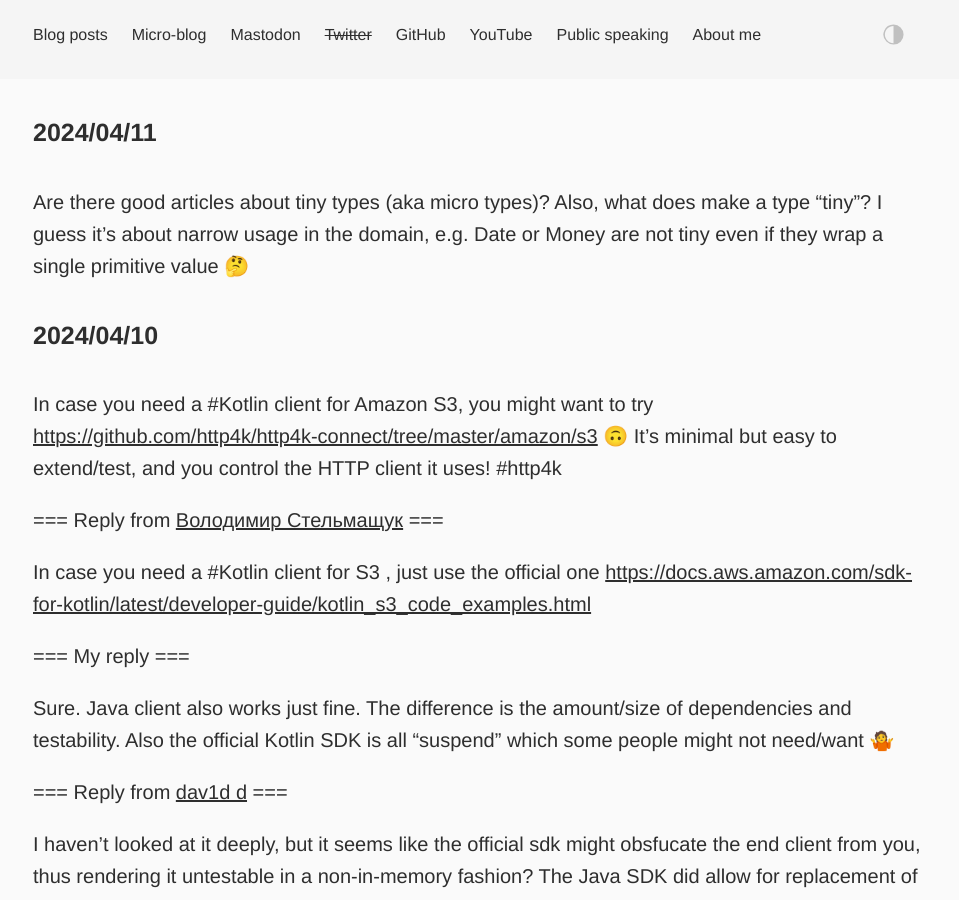
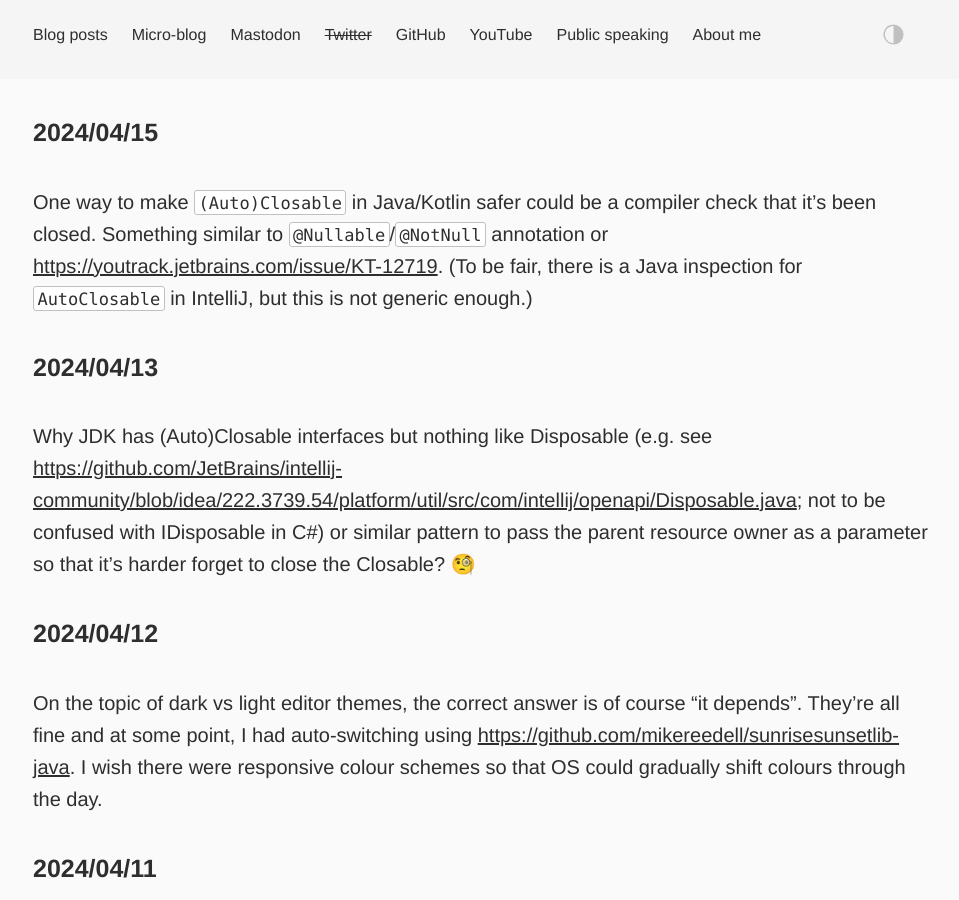
Before and after one commit to dkandalov/dkandalov.github.io, a Jekyll site: the page built from micro-blog.md, in a window 1280 px wide and 900 px high. Shown: the whole window, without its empty margins (159-1118 px from the left). Built offline with Jekyll 4.4.1, drawn with Linux system fonts in a browser that asks for light colours.

Commit message:
updated micro-blog

```diff
--- a/micro-blog.md
+++ b/micro-blog.md
@@ -2,6 +2,16 @@
 layout: post
 permalink: /micro-blog/
 ---
+
+#### 2024/04/15
+One way to make `(Auto)Closable` in Java/Kotlin safer could be a compiler check that it's been closed. Something similar to `@Nullable`/`@NotNull` annotation or <https://youtrack.jetbrains.com/issue/KT-12719>. (To be fair, there is a Java inspection for `AutoClosable` in IntelliJ, but this is not generic enough.)
+
+
+#### 2024/04/13
+Why JDK has (Auto)Closable interfaces but nothing like Disposable (e.g. see <https://github.com/JetBrains/intellij-community/blob/idea/222.3739.54/platform/util/src/com/intellij/openapi/Disposable.java>; not to be confused with IDisposable in C#) or similar pattern to pass the parent resource owner as a parameter so that it's harder forget to close the Closable? 🧐
+
+#### 2024/04/12
+On the topic of dark vs light editor themes, the correct answer is of course "it depends". They're all fine and at some point, I had auto-switching using <https://github.com/mikereedell/sunrisesunsetlib-java>. I wish there were responsive colour schemes so that OS could gradually shift colours through the day.
 
 #### 2024/04/11
 Are there good articles about tiny types (aka micro types)? Also, what does make a type "tiny"? I guess it's about narrow usage in the domain, e.g. Date or Money are not tiny even if they wrap a single primitive value 🤔
```
